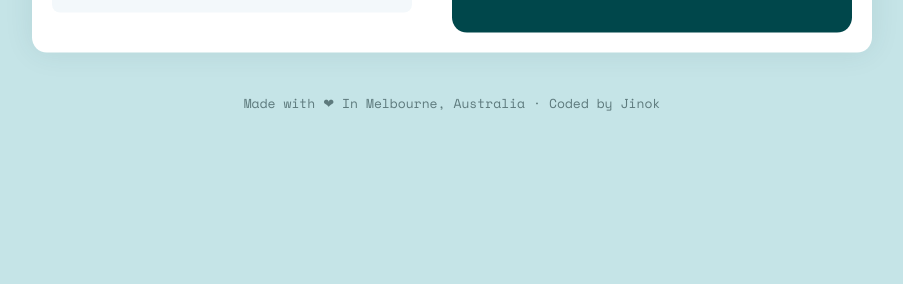
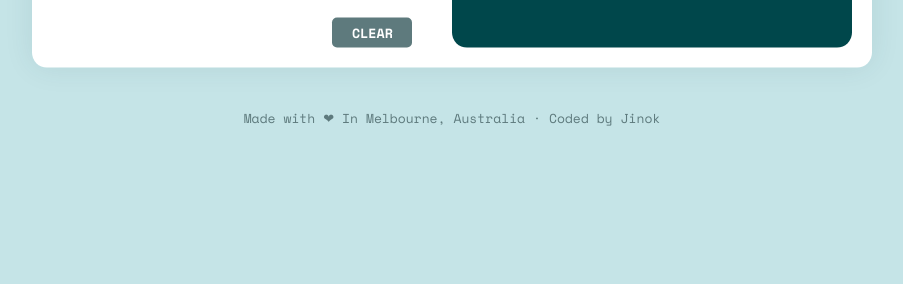
Before and after one commit to JWD-activity/simpleCalculator, a React app: page / in a window 1280 px wide. Shown: the part 516-800 px from the top of the page, without its empty margins (188-1091 px from the left). Built offline with nearby package versions, Linux system fonts and the light colour scheme.

Commit message:
add clear button

```diff
--- a/src/Calculator.js
+++ b/src/Calculator.js
@@ -1,4 +1,4 @@
-import { Component } from 'react';
+import { Component, createRef } from 'react';
 import Error from './components/Error/Error';
 import Card from './components/Card/Card';
 import Footer from './components/Footer/Footer';
@@ -6,14 +6,26 @@ import Form from './components/Form/Form';
 import Header from './components/Header/Header';
 import Result from './components/Result/Result';
 import Select from './components/Select/Select';
-import { checkValid, checkIsNaN, checkIsNull, calculate } from './utils/util';
+import {
+  checkValid,
+  checkIsNaN,
+  checkIsNull,
+  calculate,
+  reset,
+} from './utils/util';
+
+const initialState = {
+  firstNum: { input: null, isValid: true },
+  secondNum: { input: null, isValid: true },
+  operator: null,
+};
 
 class Calculator extends Component {
-  state = {
-    firstNum: { input: null, isValid: true },
-    secondNum: { input: null, isValid: true },
-    operator: null,
-  };
+  firstNumRef = createRef();
+  secondNumRef = createRef();
+  operatorRef = createRef();
+
+  state = initialState;
 
   changeHandler = (event) => {
     const name = event.target.name;
@@ -63,17 +75,31 @@ class Calculator extends Component {
     } else return <p>PLEASE, ENTER SOMETHING TO BEGIN.</p>;
   };
 
+  // Clear Inputs
+  clear = () => {
+    this.setState(initialState);
+    reset([this.firstNumRef, this.secondNumRef, this.operatorRef]);
+  };
+
   render() {
     const first = this.state.firstNum.isValid;
     const second = this.state.secondNum.isValid;
-
     return (
       <div className='container'>
         <Header />
         <main>
           <Card>
-            <Form changeHandler={this.changeHandler} inputs={[first, second]}>
-              <Select changeHandler={this.changeHandler} />
+            <Form
+              changeHandler={this.changeHandler}
+              inputs={[first, second]}
+              firstRef={this.firstNumRef}
+              secondRef={this.secondNumRef}
+              clear={this.clear}
+            >
+              <Select
+                changeHandler={this.changeHandler}
+                operRef={this.operatorRef}
+              />
               {!this.checkValidation() && <Error />}
             </Form>
             <Result results={this.displayResults} />
--- a/src/components/Error/Error.module.css
+++ b/src/components/Error/Error.module.css
@@ -1,4 +1,5 @@
 .error {
+  margin: 0 0 2rem 0;
   color: var(--error-color);
   font-weight: var(--fw-bold);
 }
--- a/src/components/Form/Form.js
+++ b/src/components/Form/Form.js
@@ -4,6 +4,10 @@ import styles from './Form.module.css';
 export class Form extends Component {
   inputHandler = (event) => {
     this.props.changeHandler(event);
+  };
+
+  clickHandler = () => {
+    this.props.clear();
   };
 
   render() {
@@ -17,6 +21,7 @@ export class Form extends Component {
           name='firstNum'
           onChange={this.inputHandler}
           className={`${!first ? styles.warning : ''}`}
+          ref={this.props.firstRef}
         />
         <label htmlFor='second'>SECOND NUMBER</label>
         <input
@@ -24,8 +29,10 @@ export class Form extends Component {
           name='secondNum'
           onChange={this.inputHandler}
           className={`${!second ? styles.warning : ''}`}
+          ref={this.props.secondRef}
         />
         {this.props.children}
+        <button onClick={this.clickHandler}>CLEAR</button>
       </div>
     );
   }
--- a/src/components/Form/Form.module.css
+++ b/src/components/Form/Form.module.css
@@ -15,6 +15,23 @@ label {
 
 label {
   margin-bottom: 0.5rem;
+}
+
+button {
+  padding: 0.5rem 2rem;
+  border: none;
+  border-radius: 0.5rem;
+  background-color: var(--primary-gray-color);
+  cursor: pointer;
+  color: var(--white-color);
+  max-width: 8rem;
+  font-weight: var(--fw-bold);
+  align-self: flex-end;
+}
+
+button:hover {
+  background-color: var(--primary-color);
+  transition: all 0.3s;
 }
 
 .form {
--- a/src/components/Select/Select.js
+++ b/src/components/Select/Select.js
@@ -24,6 +24,7 @@ export class Select extends Component {
           name='operator'
           className='selection'
           onChange={this.selectHandler}
+          ref={this.props.operRef}
         >
           <option value=''>CHOOSE YOUR OPTION.</option>
           {this.generateOptions()}
--- a/src/utils/util.js
+++ b/src/utils/util.js
@@ -2,7 +2,6 @@
 // solution 1 - using HTML symbol codes, entities, ASCII characters or Unicode.
 //              Reference https://www.toptal.com/designers/htmlarrows/math/
 //                        https://flaviocopes.com/javascript-unicode/
-//                        https://dmitripavlutin.com/what-every-javascript-developer-should-know-about-unicode/#1-the-idea-behind-unicode
 // solution 2 - using npm packages (e.g react-mathjax, react-katex)
 
 export const calculate = (num1, num2, operator) => {
@@ -42,3 +41,7 @@ export const checkIsNaN = ([...inputs]) => {
 export const checkIsNull = ([...inputs]) => {
   return [...inputs].every((value) => value !== null);
 };
+
+export const reset = ([...objs]) => {
+  return [...objs].forEach((obj) => (obj.current.value = ''));
+};
```
